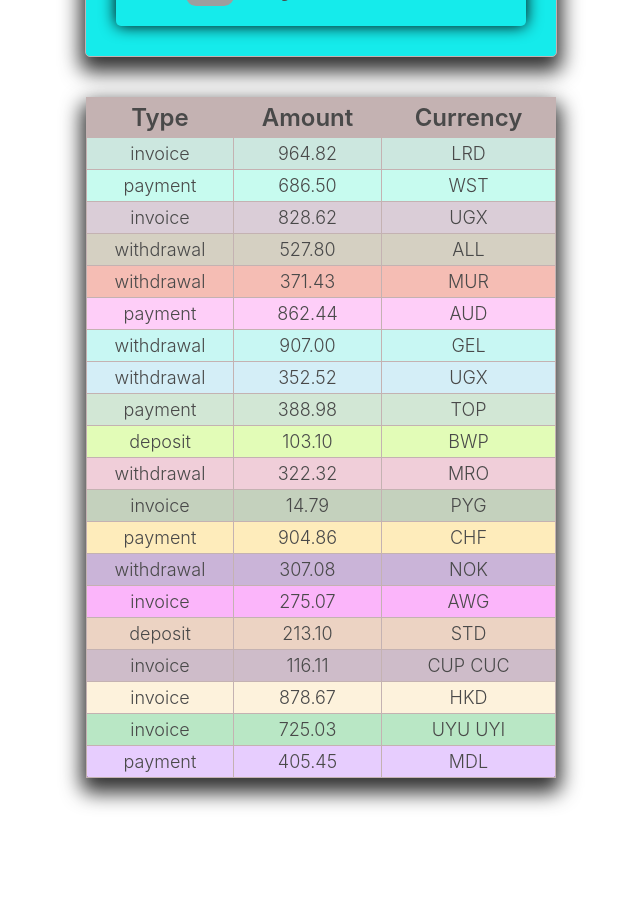
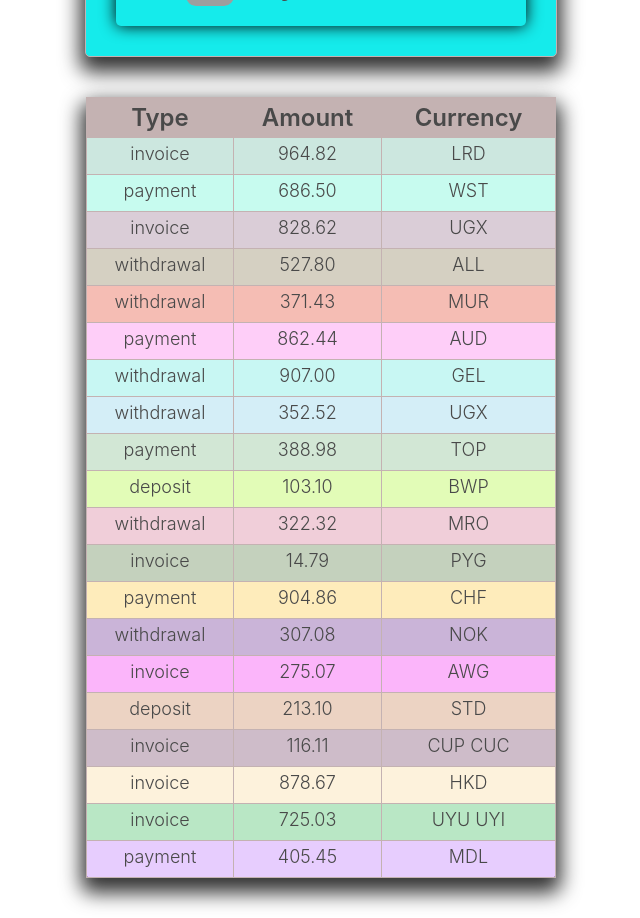
Before and after one commit to KalchIgor/goit-react-hw-01-components, a React (Create React App) app: page / in a window 1280 px wide. Shown: the part 1380-2298 px from the top of the page, without its empty margins (319-959 px from the left). Before the commit the page ends 2198 px from the top, so only its background shows below. Built offline with nearby package versions, Linux system fonts and the light colour scheme; grey boxes are pictures that could not be loaded.

Commit message:
Update TransactionHistory.module.css

```diff
--- a/src/components/TransactionHistory/TransactionHistory.module.css
+++ b/src/components/TransactionHistory/TransactionHistory.module.css
@@ -22,7 +22,7 @@ td {
     border: 1px solid rgb(196, 178, 178);
     font-weight: 300;
     font-size: large;
-    padding: 5px 0 5px 0;
+    padding: 5px 0 10px 0;
 }
 
 /*
```
